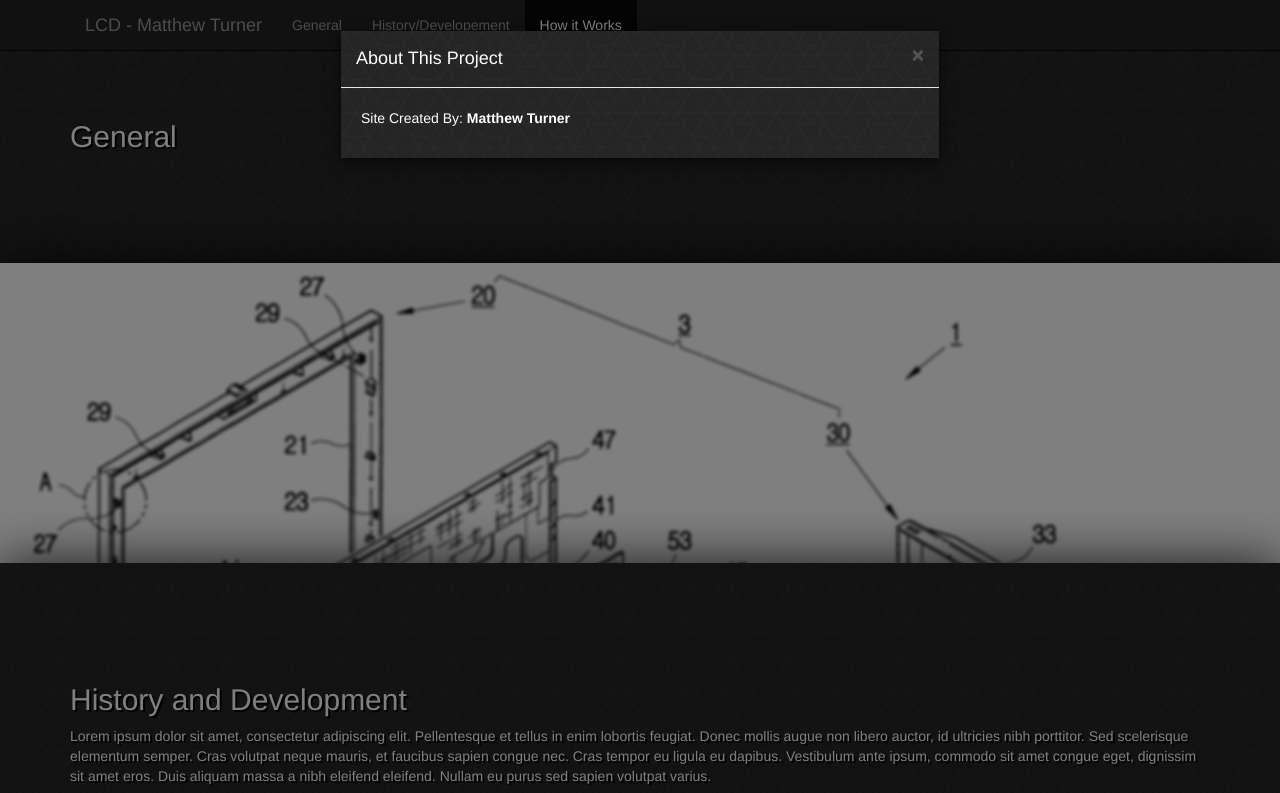
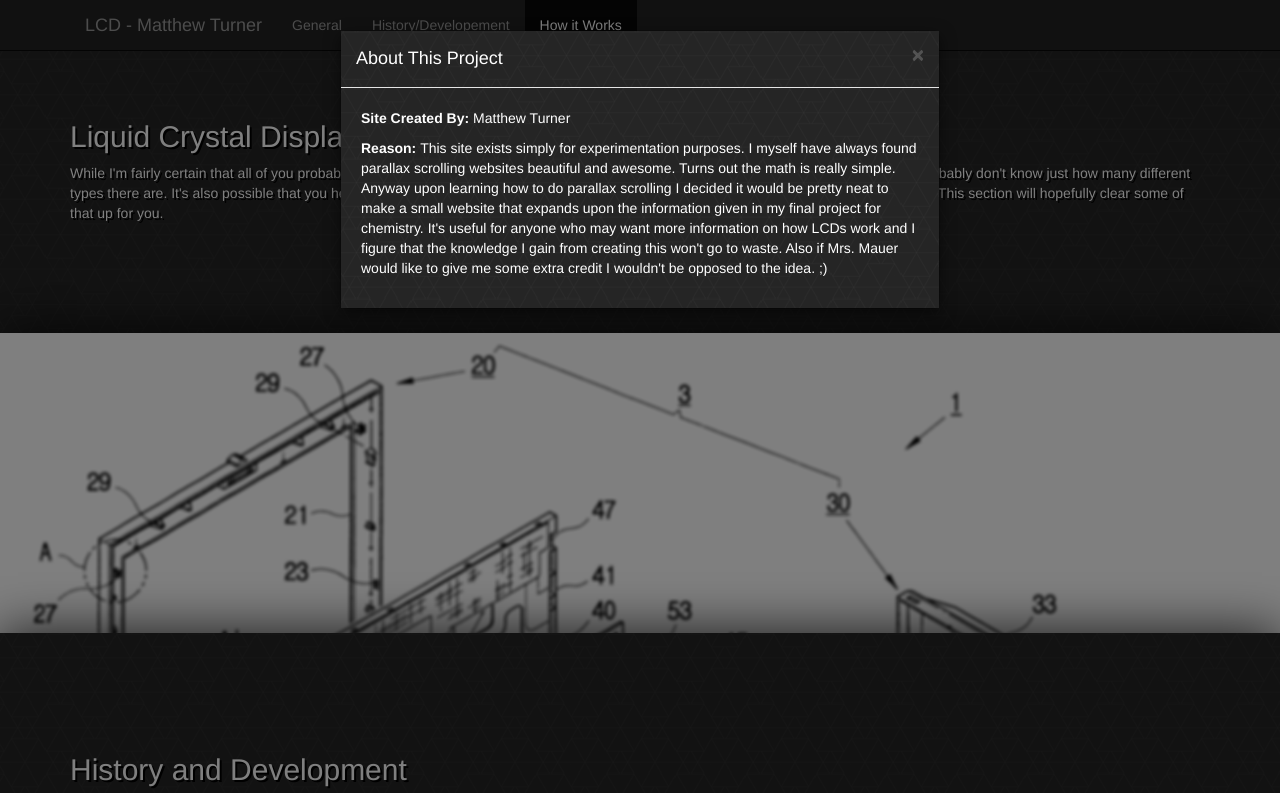
Before and after one commit to matt5671110/LCD-Website, a plain HTML site: page index.html in a window 1280 px wide. Both pictures are taken after a click on the link "LCD - Matthew Turner". Shown: the top 793 px of the page. Drawn offline with Linux system fonts and the light colour scheme.

Commit message:
Some Style Changes and Some Content Added

```diff
--- a/assets/css/main.css
+++ b/assets/css/main.css
@@ -1,8 +1,10 @@
 a {
   cursor:pointer;
 }
-.container * {
-  color:white;
+.popover {
+  color: black !important;
+  text-shadow: none !important;
+  z-index: 100;
 }
 .spacer {
   height: auto;
@@ -20,7 +22,8 @@ a {
   position: relative;
   box-shadow: 0 0 50px rgba(0,0,0,0.8);
   padding: 100px 0;
-   text-shadow: 2px 2px black;
+  color:white;
+  text-shadow: 2px 2px black;
 }
 .modal * {
    color:white;
--- a/assets/js/parallax.js
+++ b/assets/js/parallax.js
@@ -6,8 +6,6 @@ $(document).ready(function () {
      var $scroll = $(this);
 
       $(window).scroll(function() {
-        // HTML5 proves useful for helping with creating JS functions!
-        // also, negative value because we're scrolling upwards
         var yPos = -($window.scrollTop() / $scroll.data('speed'));
 
         // background position
@@ -17,4 +15,9 @@ $(document).ready(function () {
         $scroll.css({ backgroundPosition: coords });
       }); // end window scroll
    });  // end section function
+
+  //Might as well use this to init my popovers as well :D
+  $popElems = $(".hasPop"); //cache elements with popovers
+  $popElems.popover({ trigger: "click", html: true });
+  $popElems.find("a").click(function (evt) {$(".hasPop").popover('hide');});
 });
--- a/index.html
+++ b/index.html
@@ -27,7 +27,8 @@
             <h4 class="modal-title" id="myModalLabel">About This Project</h4>
           </div>
           <div class="modal-body">
-            <p>Site Created By: <strong>Matthew Turner</strong></p>
+            <p><strong>Site Created By: </strong>Matthew Turner</p>
+            <p><strong>Reason: </strong>This site exists simply for experimentation purposes. I myself have always found parallax scrolling websites beautiful and awesome. Turns out the math is really simple. Anyway upon learning how to do parallax scrolling I decided it would be pretty neat to make a small website that expands upon the information given in my final project for chemistry. It's useful for anyone who may want more information on how LCDs work and I figure that the knowledge I gain from creating this won't go to waste. Also if Mrs. Mauer would like to give me some extra credit I wouldn't be opposed to the idea. ;)</p>
           </div>
         </div>
       </div>
@@ -49,8 +50,8 @@
       <!-- Section 1 (General) -->
       <section class="content-block" id="general" data-speed="6" data-type="background">
           <div class="container">
-            <h2>General</h2>
-            <p></p>
+            <h2>Liquid Crystal Displays</h2>
+            <p>While I'm fairly certain that all of you probably know what an LCD is by now (if not click <a class="hasPop" data-original-title="What is an LCD?" data-content="Well here is a hint, you are probably looking at one right now.<div class=&quot;thumbnail&quot;> <img src=&quot;assets/img/LCD_example.jpg&quot; /><div class=&quot;caption well&quot;><p>This is an image of a common lcd monitor for desktops</p></div></div>" data-placement="bottom">here</a>), I think its fair to say that the majority of you probably don't know just how many different types there are. It's also possible that you hear some of the specifications and numbers people talk about but have no idea what they mean. This section will hopefully clear some of that up for you.</p>
           </div>
       </section>
 
```
Also changed, not shown: assets/img/LCD_example.jpg (added).
